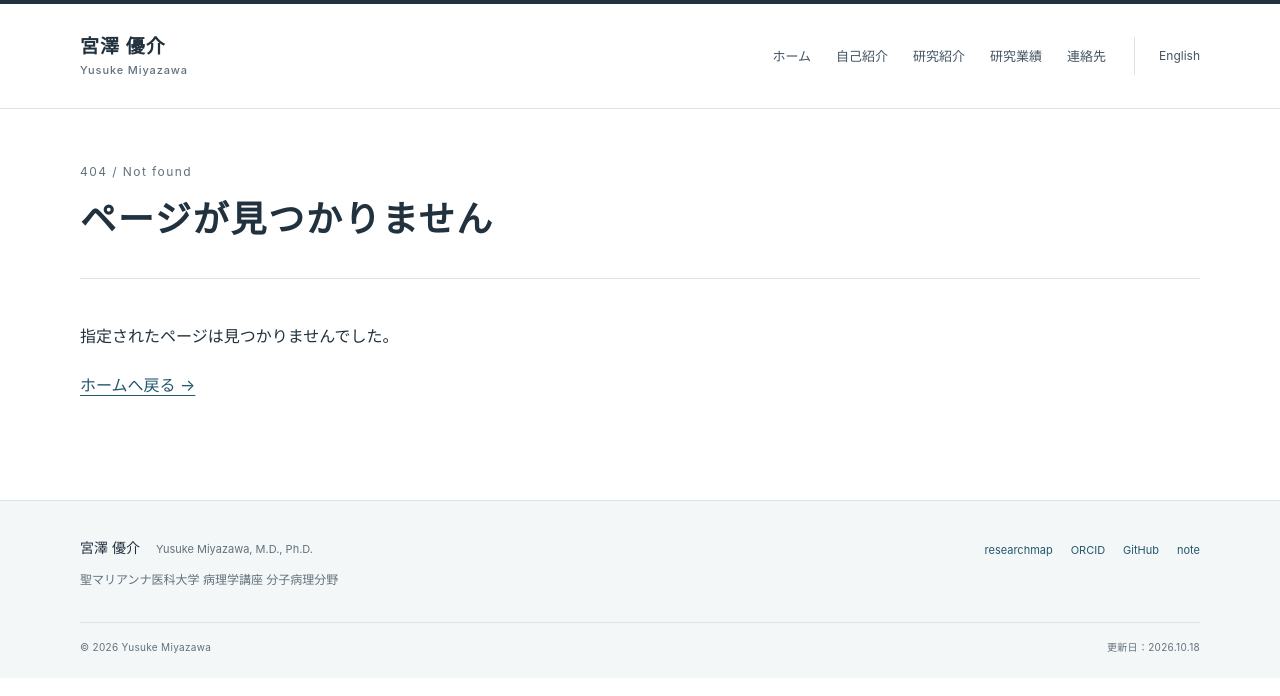
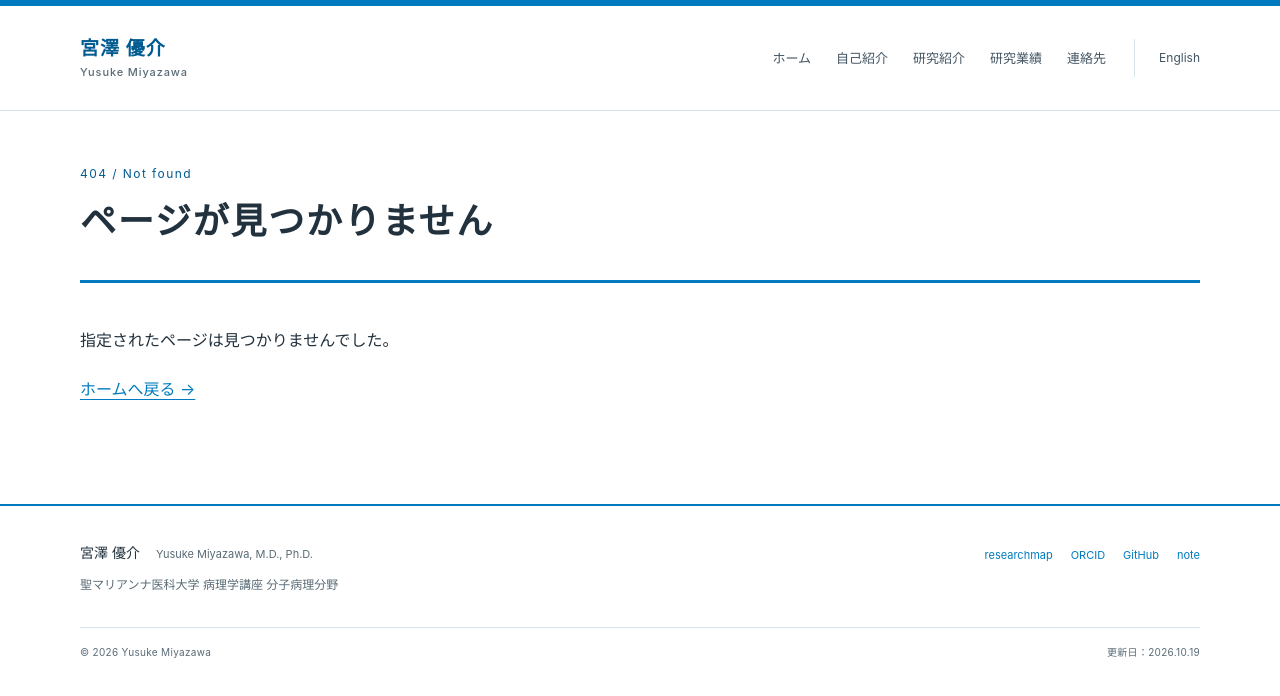
Before and after one commit to miyazawa-yusuke-md/miyazawa-yusuke-md.github.io, a plain HTML site: page 404.html in a window 1280 px wide. Drawn offline with Linux system fonts and the light colour scheme.

Commit message:
Apply new palette to the fallback page before complete site validation

```diff
--- a/404.html
+++ b/404.html
@@ -4,28 +4,18 @@
 <meta charset="utf-8">
 <meta name="viewport" content="width=device-width, initial-scale=1">
 <title>ページが見つかりません｜宮澤 優介</title>
-<meta name="description" content="宮澤優介の研究紹介。聖マリアンナ医科大学 病理学講座 分子病理分野 助教。病理、医学教育、医療DX、統計・機械学習に関する研究と業績を掲載しています。">
+<meta name="description" content="宮澤優介の研究紹介。聖マリアンナ医科大学 病理学講座 分子病理分野 助教。">
 <meta name="color-scheme" content="light">
+<meta name="robots" content="noindex">
 <link rel="canonical" href="https://miyazawa-yusuke-md.github.io/404.html">
 <link rel="icon" href="/assets/favicon.svg" type="image/svg+xml">
 <link rel="stylesheet" href="/assets/style.css">
-<meta property="og:type" content="website">
-<meta property="og:title" content="ページが見つかりません｜宮澤 優介">
-<meta property="og:description" content="宮澤優介の研究紹介。聖マリアンナ医科大学 病理学講座 分子病理分野 助教。病理、医学教育、医療DX、統計・機械学習に関する研究と業績を掲載しています。">
-<meta property="og:url" content="https://miyazawa-yusuke-md.github.io/404.html">
+<link rel="stylesheet" href="/assets/custom.css">
 </head>
 <body>
 <a class="skip-link" href="#main">本文へ移動</a>
-<header class="site-header">
-  <div class="header-inner">
-    <a class="site-name" href="/index.html"><span>宮澤 優介</span><span class="site-name-en" lang="en">Yusuke Miyazawa</span></a>
-    <div class="header-nav"><nav aria-label="メインナビゲーション"><a href="/index.html">ホーム</a><a href="/profile.html">自己紹介</a><a href="/research.html">研究紹介</a><a href="/publications.html">研究業績</a><a href="/contact.html">連絡先</a></nav><span class="language-link"><a href="/en.html">English</a></span></div>
-  </div>
-</header>
-<main id="main" class="site-main" tabindex="-1">
-<header class="page-heading"><p class="eyebrow">404 / Not found</p><h1>ページが見つかりません</h1></header>
-<div class="single-layout"><div class="page-content"><p>指定されたページは見つかりませんでした。</p><p><a href="https://miyazawa-yusuke-md.github.io/">ホームへ戻る →</a></p></div></div>
-</main>
-<footer class="site-footer"><div class="footer-inner"><div><p class="footer-name">宮澤 優介 <span lang="en">Yusuke Miyazawa, M.D., Ph.D.</span></p><p>聖マリアンナ医科大学 病理学講座 分子病理分野</p></div><div class="footer-links"><a href="https://researchmap.jp/miyazawa-yu">researchmap</a> <a href="https://orcid.org/0009-0006-2966-3360">ORCID</a> <a href="https://github.com/miyazawa-yusuke-md">GitHub</a> <a href="https://note.com/dr_sakura">note</a></div></div><div class="footer-bottom"><span>© 2026 Yusuke Miyazawa</span><span>更新日：2026.10.18</span></div></footer>
+<header class="site-header"><div class="header-inner"><a class="site-name" href="/index.html"><span>宮澤 優介</span><span class="site-name-en" lang="en">Yusuke Miyazawa</span></a><div class="header-nav"><nav aria-label="メインナビゲーション"><a href="/index.html">ホーム</a><a href="/profile.html">自己紹介</a><a href="/research.html">研究紹介</a><a href="/publications.html">研究業績</a><a href="/contact.html">連絡先</a></nav><span class="language-link"><a href="/en.html">English</a></span></div></div></header>
+<main id="main" class="site-main" tabindex="-1"><header class="page-heading"><p class="eyebrow">404 / Not found</p><h1>ページが見つかりません</h1></header><div class="single-layout"><div class="page-content"><p>指定されたページは見つかりませんでした。</p><p><a href="/index.html">ホームへ戻る →</a></p></div></div></main>
+<footer class="site-footer"><div class="footer-inner"><div><p class="footer-name">宮澤 優介 <span lang="en">Yusuke Miyazawa, M.D., Ph.D.</span></p><p>聖マリアンナ医科大学 病理学講座 分子病理分野</p></div><div class="footer-links"><a href="https://researchmap.jp/miyazawa-yu">researchmap</a> <a href="https://orcid.org/0009-0006-2966-3360">ORCID</a> <a href="https://github.com/miyazawa-yusuke-md">GitHub</a> <a href="https://note.com/dr_sakura">note</a></div></div><div class="footer-bottom"><span>© 2026 Yusuke Miyazawa</span><span>更新日：2026.10.19</span></div></footer>
 </body>
 </html>
```
